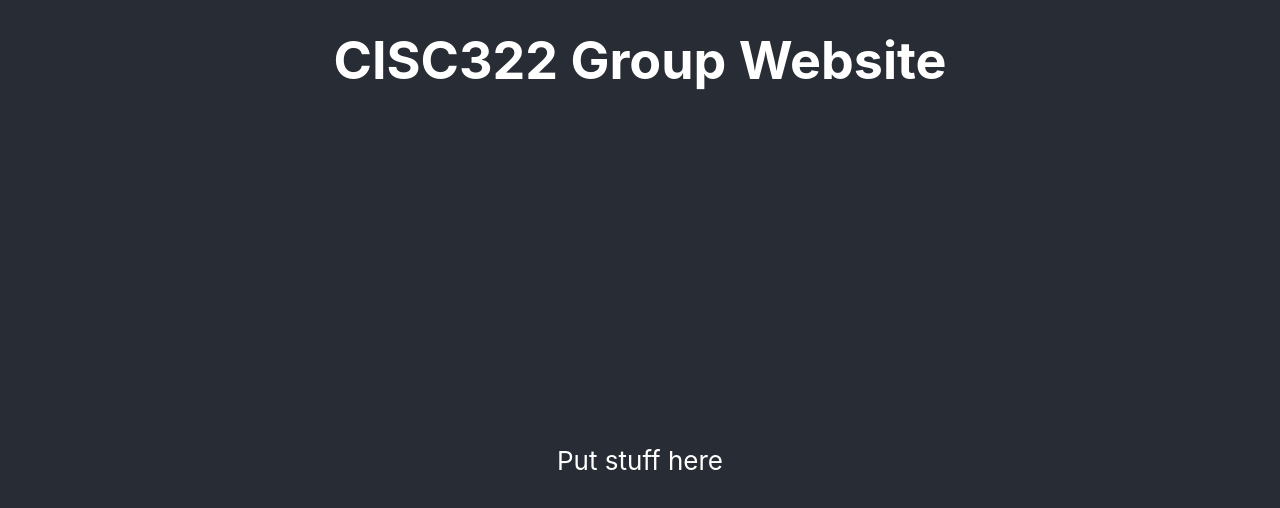
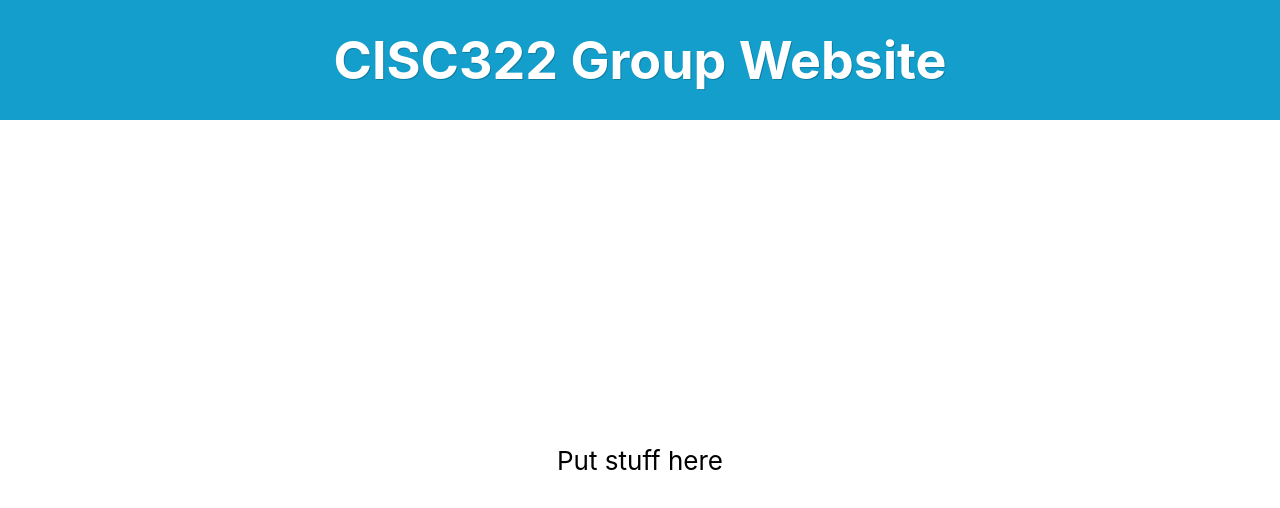
Before and after one commit to MaverickEmanuel/cisc322-site, a React (Create React App) app: page / in a window 1280 px wide. Shown: the top 508 px of the page. Built offline with nearby package versions, Linux system fonts and the light colour scheme.

Commit message:
Small styling changes

```diff
--- a/src/App.css
+++ b/src/App.css
@@ -1,9 +1,10 @@
 .App {
   text-align: center;
+  width:100%;
 }
 
 .App-header {
-  background-color: #282c34;
+  background-color: #149ecc;
   height: 15vh;
   display: flex;
   flex-direction: column;
@@ -11,15 +12,16 @@
   justify-content: center;
   font-size: calc(10px + 2vmin);
   color: white;
+  text-shadow: 1px 1px #0f7ea3;
 }
 
 .Body {
-  background-color: #282c34;
+  background-color: white;
   height: 85vh;
   display: flex;
   flex-direction: column;
   align-items: center;
   justify-content: center;
   font-size: calc(10px + 2vmin);
-  color: white;
+  color: black;
 }
```
